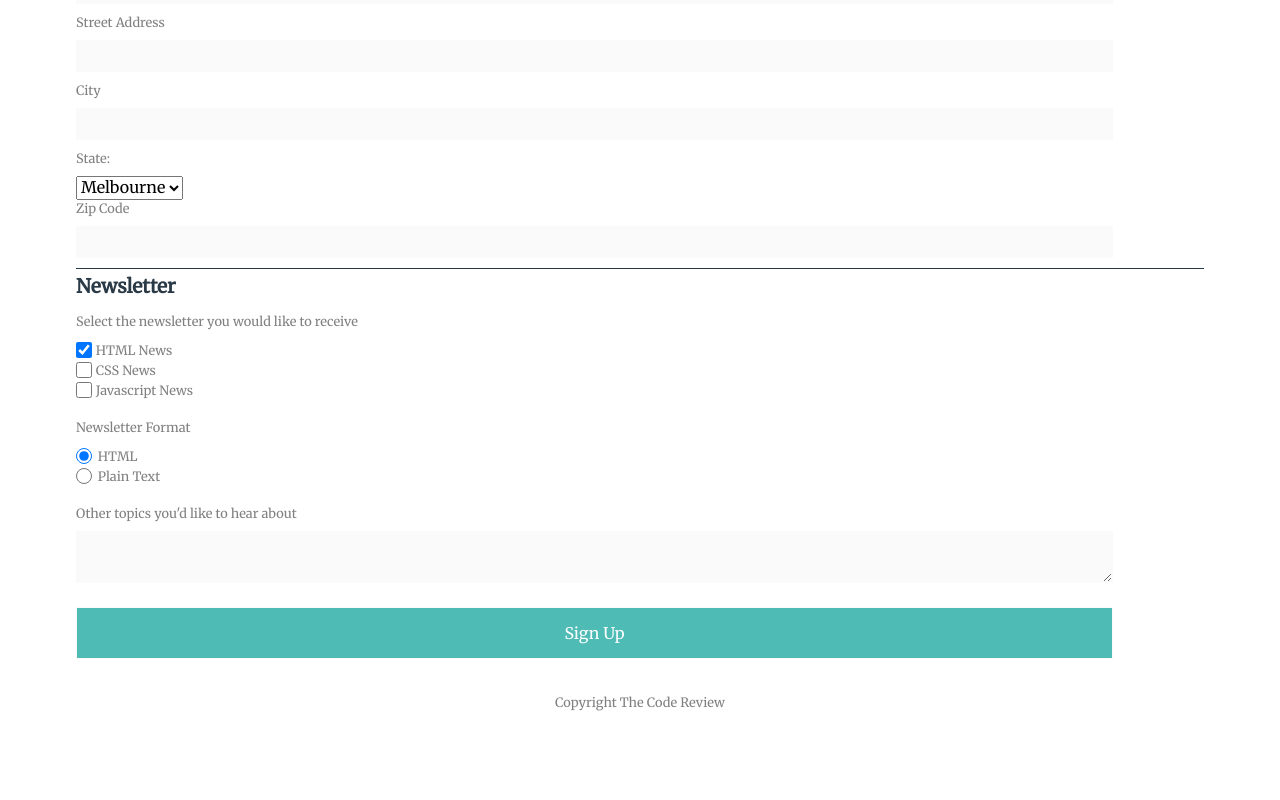
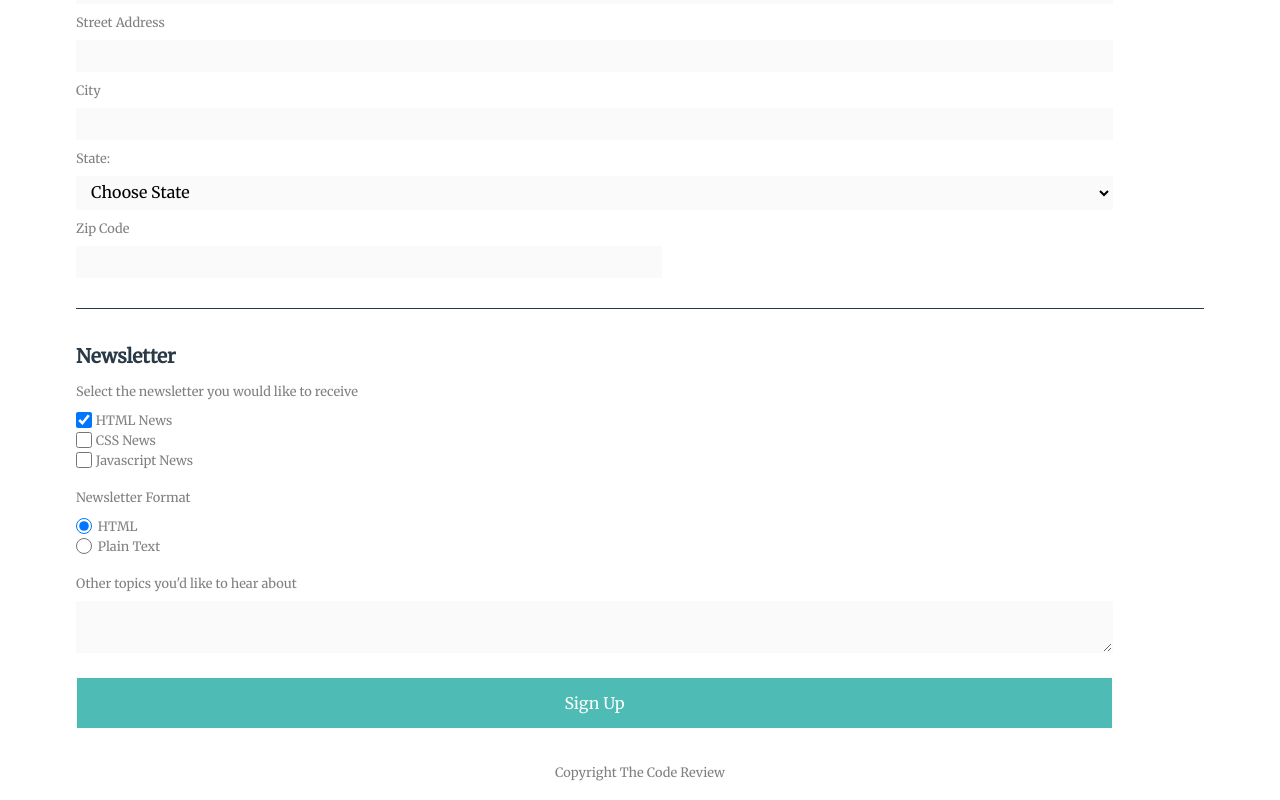
Before and after one commit to JIWU6498/Techdegree-Project3, a plain HTML site: page index.html in a window 1280 px wide. Shown: the part 497-1297 px from the top of the page. Before the commit the page ends 1227 px from the top, so only its background shows below. Drawn offline with Linux system fonts and the light colour scheme.

Commit message:
modify for selet

```diff
--- a/css/styles.css
+++ b/css/styles.css
@@ -88,7 +88,21 @@ input{
    padding:5px 10px;
    border:1px solid #fafafa;
 }
+select{
+   width:90%;
+   box-sizing: content-box;
+   background-color:#fafafa;
+   text-align:left;
+   margin-bottom:10px;
+   padding:5px 10px;
+   border:1px solid #fafafa;
+}
 
+
+#zipCode{
+   width:50%;
+   margin-bottom:30px;
+}
 label{
    display:block;
    color:grey;
@@ -120,6 +134,9 @@ input[type="checkbox"]+label{
 }
 
 /* Newsletter Format */
+.secondPart{
+   margin-top:30px;
+}
 .smallHeading{
    margin-top:20px;
 }
--- a/index.html
+++ b/index.html
@@ -60,6 +60,7 @@
                <label for="state">State:</label>
             </div>
             <select id="state">
+               <option value="">Choose State</option>
                <option value="Melbourne">
                   Melbourne
                </option>
@@ -76,7 +77,7 @@
          </fieldset>
 
          <!-- Newsletter -->
-         <fieldset>
+         <fieldset class="secondPart">
             <legend>Newsletter</legend>
             <div>
                <label>Select the newsletter you would like to receive</label>
```
